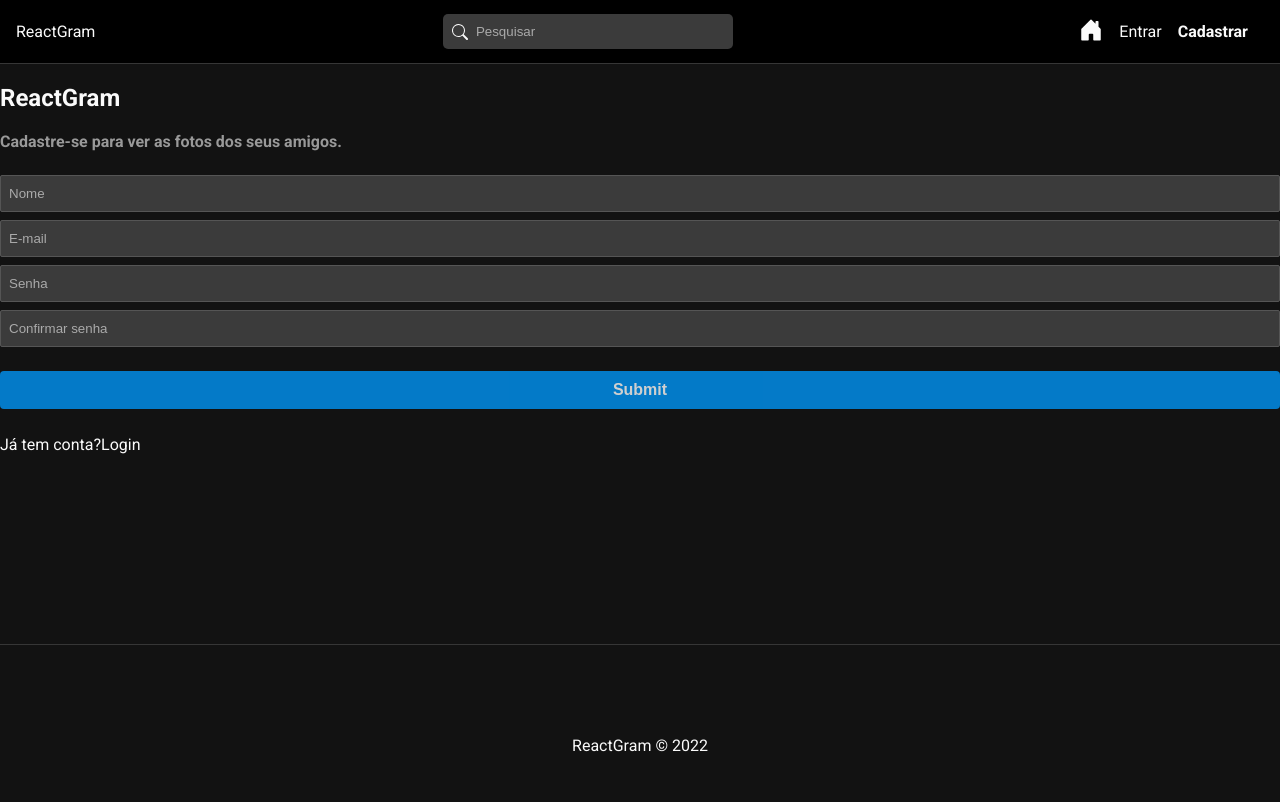
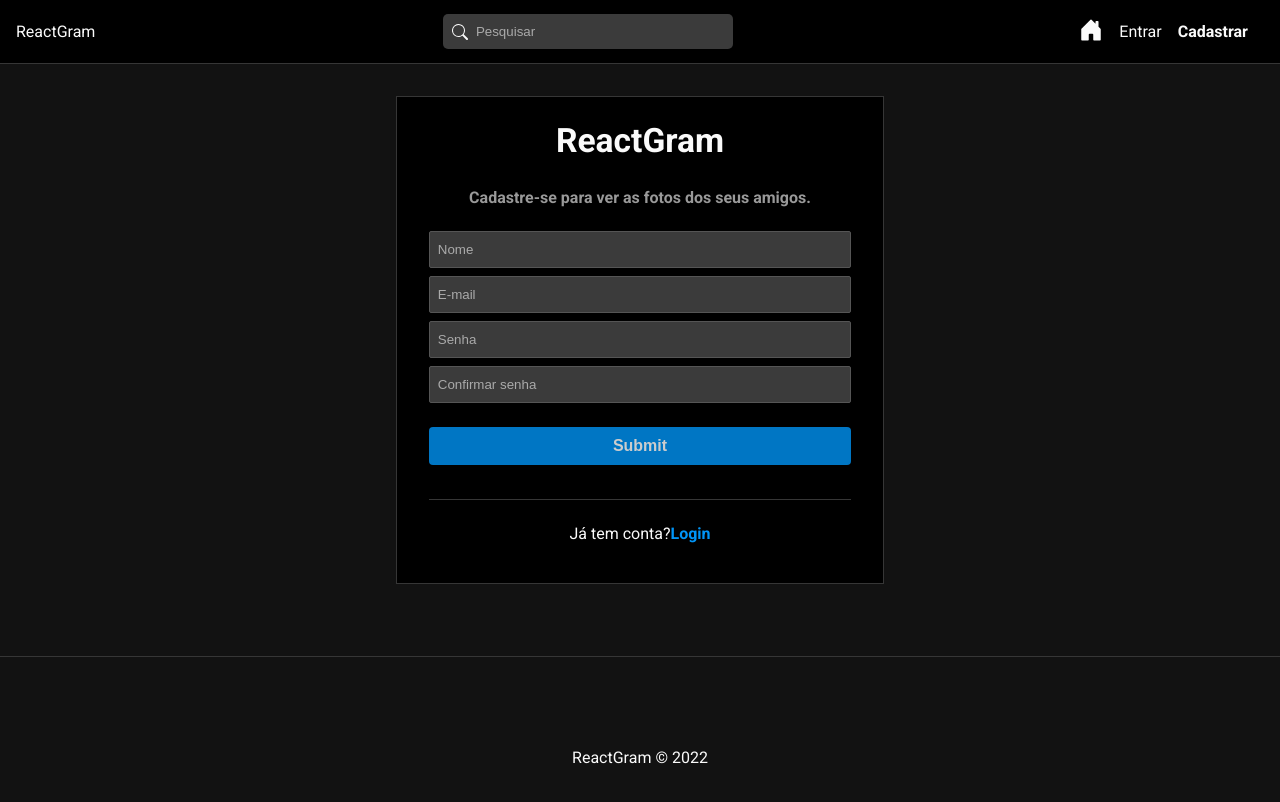
Before and after one commit to lucastheldl/ReactGram, a React (Vite) app in the folder frontend/: page /register in a window 1280 px wide. Shown: the top 802 px of the page. Built offline with nearby package versions, Linux system fonts and the light colour scheme.

Commit message:
Fixed id in register

```diff
--- a/frontend/src/pages/Auth/Register.tsx
+++ b/frontend/src/pages/Auth/Register.tsx
@@ -13,7 +13,7 @@ export function Register(){
 
   }
   return(
-    <div>
+    <div id="register">
       <h2>ReactGram</h2>
       <p className="subtitle">Cadastre-se para ver as fotos dos seus amigos.</p>
       <form onSubmit={handleSubmit}>
```
